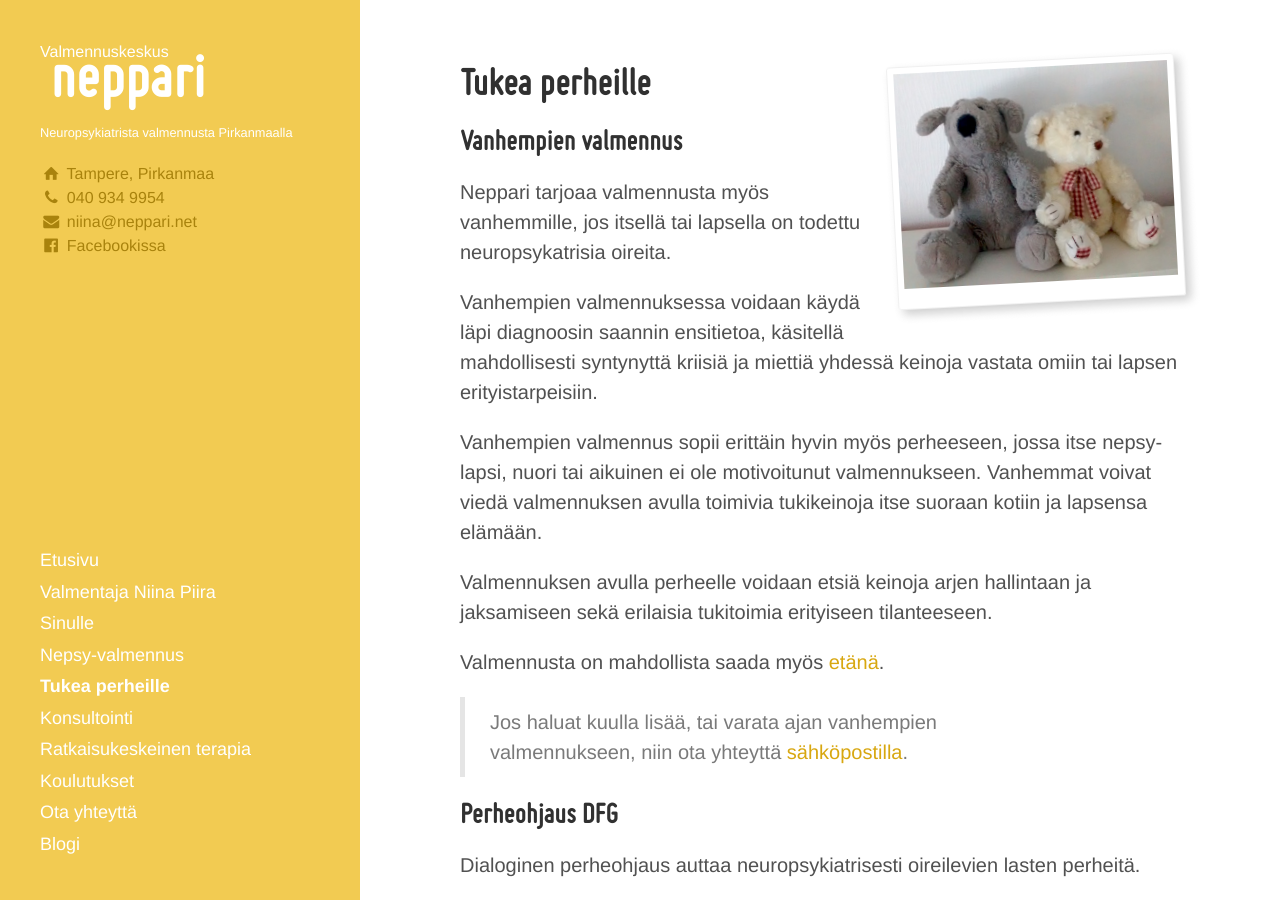
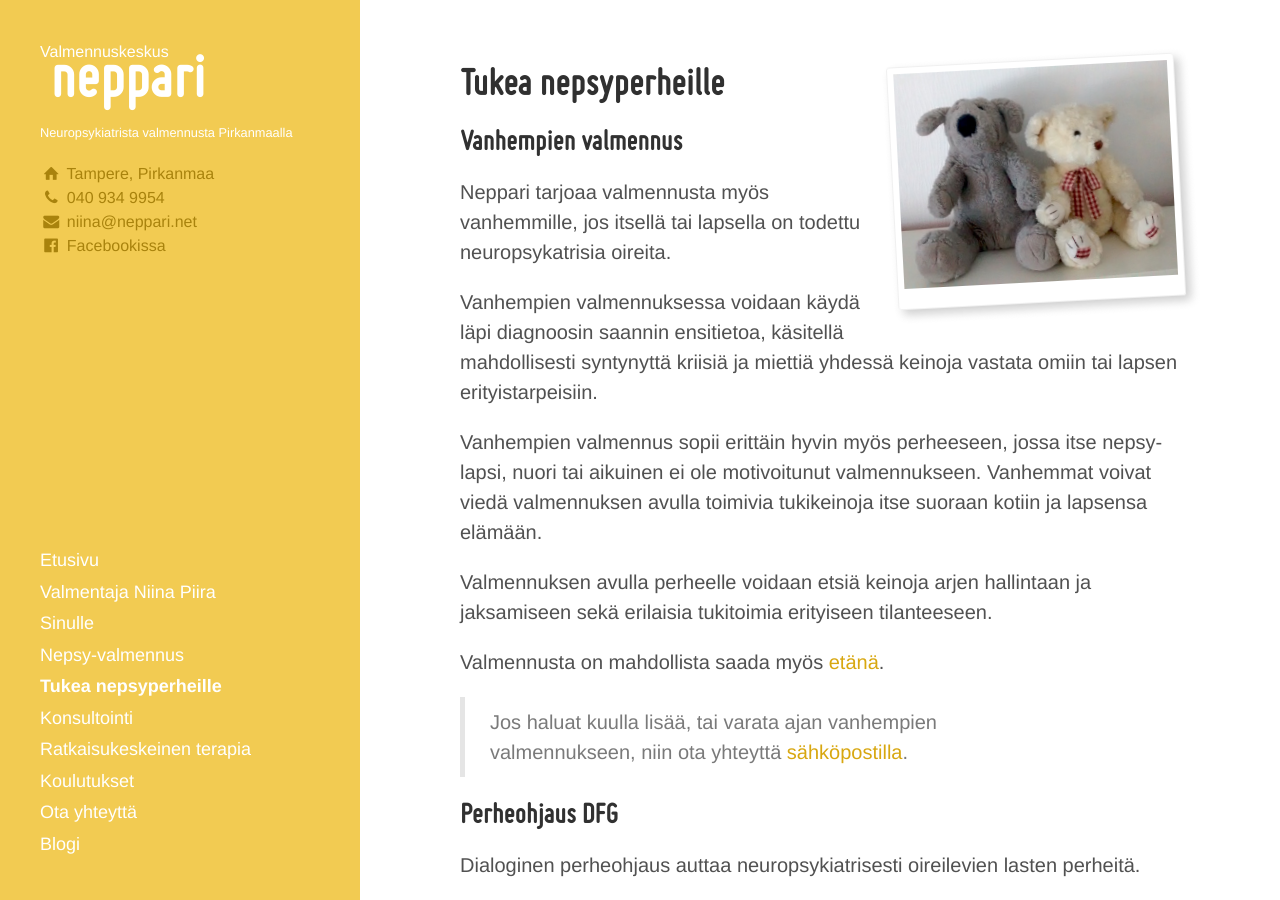
Before and after one commit to niinapiira/neppari.net, a Jekyll site: the page built from tukea-nepsyperheille.md, in a window 1280 px wide and 900 px high. Built offline with Jekyll 4.4.1, drawn with Linux system fonts in a browser that asks for light colours.

Commit message:
Change the name of the family page

```diff
--- a/netlify.toml
+++ b/netlify.toml
@@ -31,9 +31,9 @@
 
 [[redirects]]
   from = "/vanhempien-valmennus"
-  to = "/tukea-perheille"
+  to = "/tukea-nepsyperheille"
   status = 301
 [[redirects]]
   from = "/perheohjaus-dfg"
-  to = "/tukea-perheille"
+  to = "/tukea-nepsyperheille"
   status = 301
--- a/tukea-perheille.md
+++ b/tukea-nepsyperheille.md
@@ -1,5 +1,5 @@
 ---
-page-title: Tukea perheille
+page-title: Tukea nepsyperheille
 page-type: normal
 navigation-order: 4
 show-in-navigation: true
```
